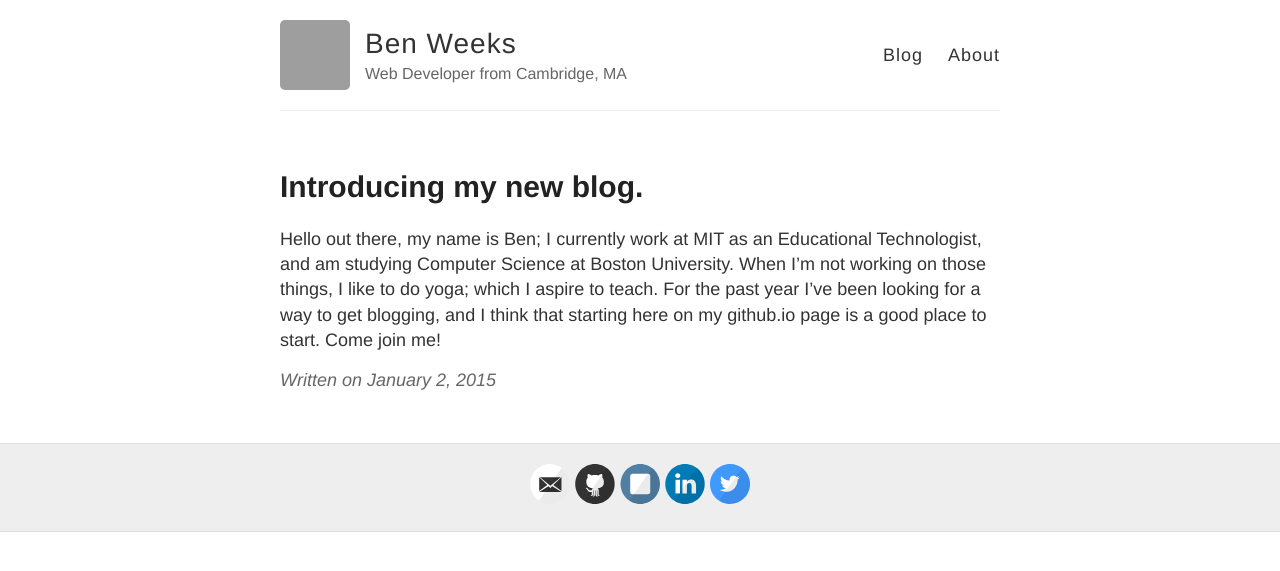
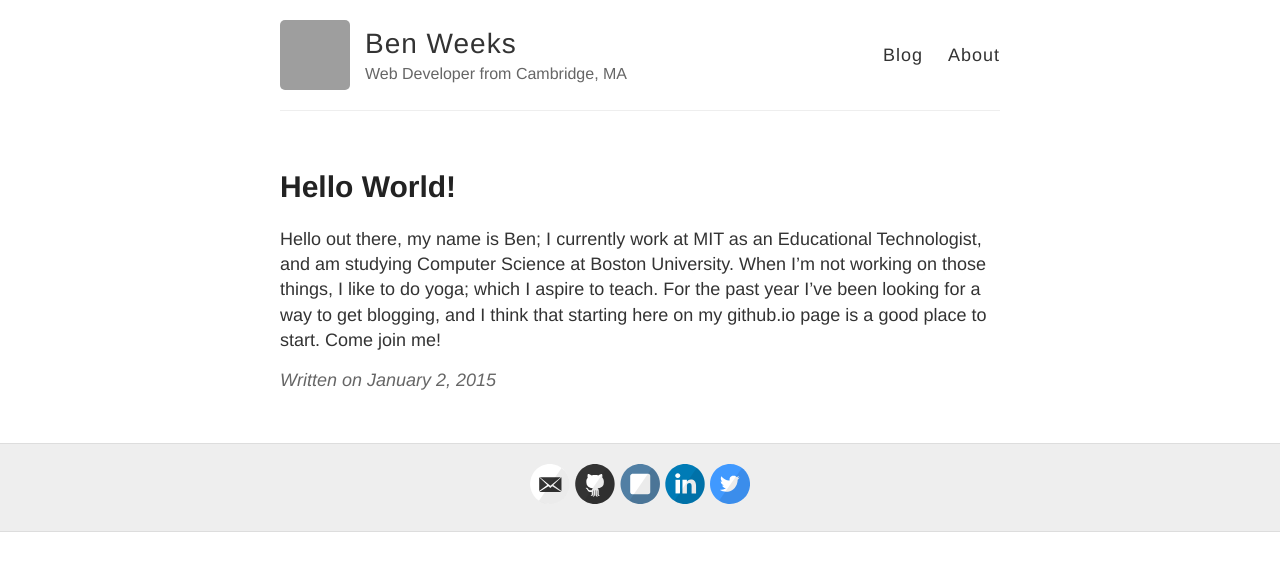
Before and after one commit to itsbenweeks/benweeks.github.io, a Jekyll site: the page built from _posts/2015-1-2-Introduction.md, in a window 1280 px wide. Shown: the top 571 px of the page. Built offline with Jekyll 4.4.1, drawn with Linux system fonts in a browser that asks for light colours; comment, search, counter and statistics services are not loaded; grey boxes are pictures that could not be loaded.

Commit message:
Changing title.

```diff
--- a/_posts/2015-1-2-Introduction.md
+++ b/_posts/2015-1-2-Introduction.md
@@ -1,6 +1,6 @@
 ---
 layout: post
-title: Introducing my new blog.
+title: Hello World!
 ---
 
 Hello out there, my name is Ben; I currently work at MIT as an Educational Technologist, and am studying Computer Science at Boston University. When I'm not working on those things, I like to do yoga; which I aspire to teach. For the past year I've been looking for a way to get blogging, and I think that starting here on my github.io page is a good place to start. Come join me!
```
